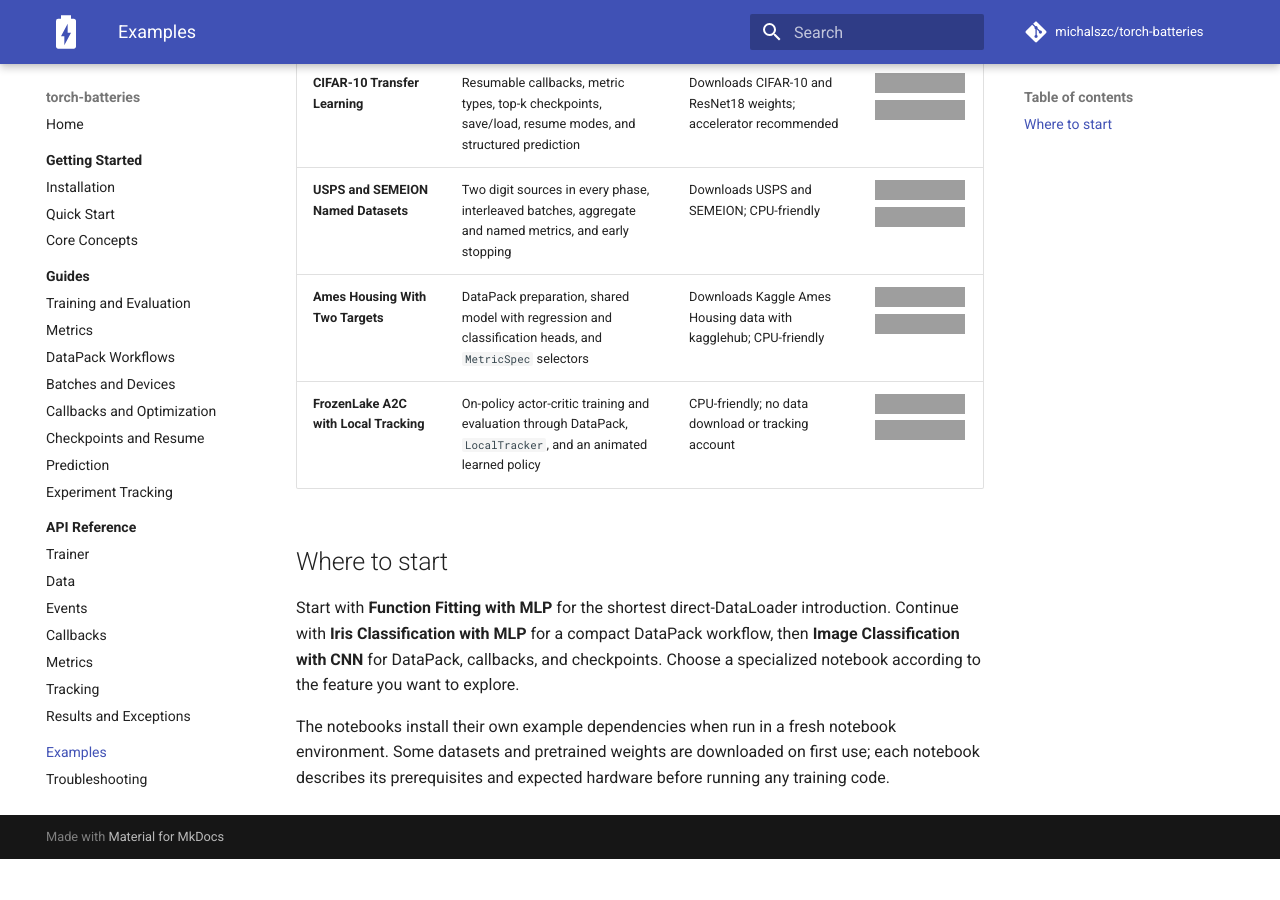
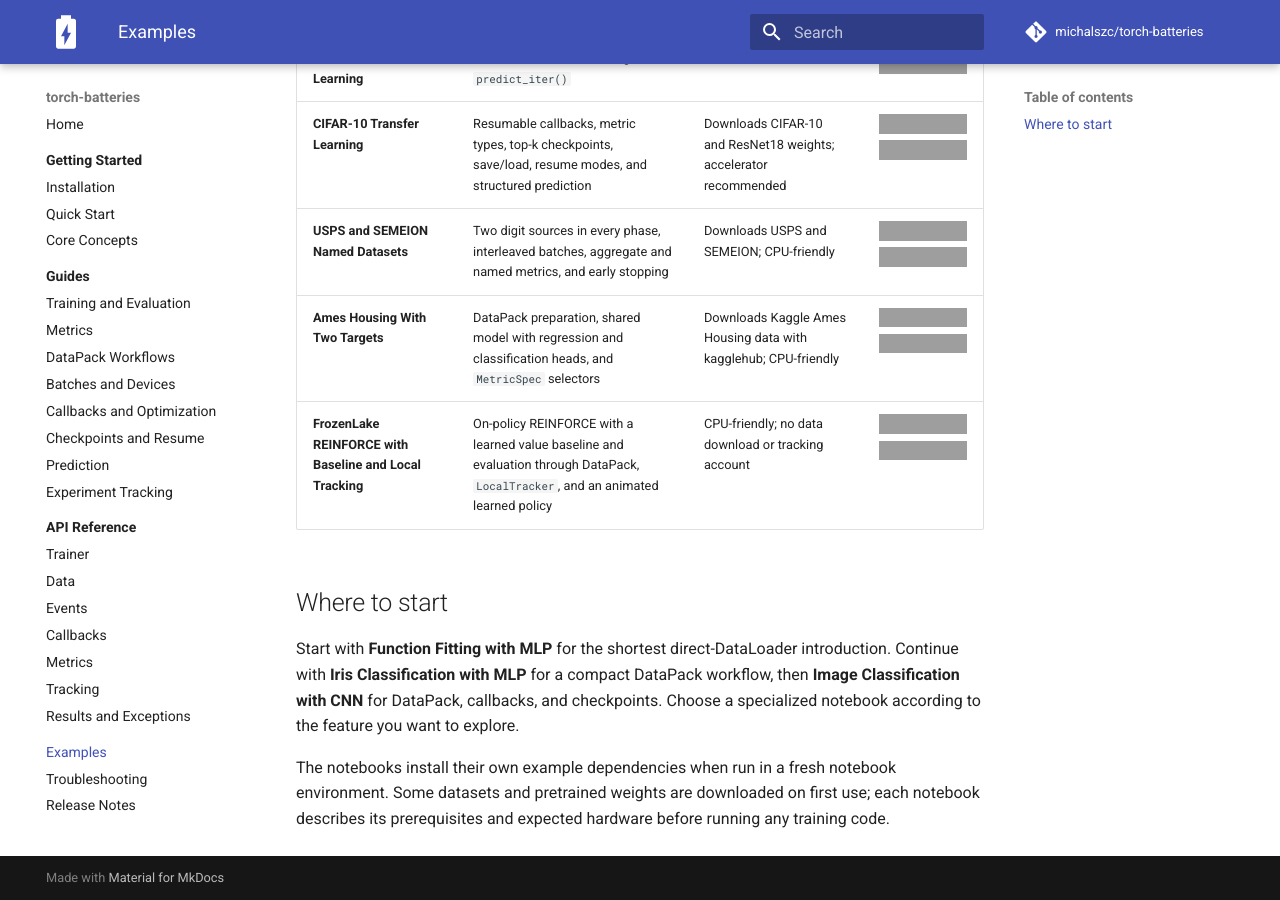
Before and after one commit to michalszc/torch-batteries, an MkDocs documentation site: the page built from documentation/examples.md, in a window 1280 px wide and 900 px high, scrolled down 838 px, cut to the strip 0-900 px from the top of the window. Built offline with MkDocs 1.6.1 and Material for MkDocs 9.7.7, drawn with Linux system fonts in a browser that asks for light colours; comment, search, counter and statistics services are not loaded; before the commit the page ends 1697 px from its top, so only the background shows below that; grey boxes are pictures that could not be loaded.

Commit message:
docs(notebooks): rename FrozenLake example to REINFORCE with baseline

```diff
--- a/documentation/examples.md
+++ b/documentation/examples.md
@@ -16,7 +16,7 @@
 | **CIFAR-10 Transfer Learning** | Resumable callbacks, metric types, top-k checkpoints, save/load, resume modes, and structured prediction | Downloads CIFAR-10 and ResNet18 weights; accelerator recommended | [![View on GitHub](https://img.shields.io/badge/View_on-GitHub-181717?logo=github)](https://github.com/michalszc/torch-batteries/blob/master/notebooks/cifar10_transfer_learning.ipynb) [![Open In Colab](https://colab.research.google.com/assets/colab-badge.svg)](https://colab.research.google.com/github/michalszc/torch-batteries/blob/master/notebooks/cifar10_transfer_learning.ipynb) |
 | **USPS and SEMEION Named Datasets** | Two digit sources in every phase, interleaved batches, aggregate and named metrics, and early stopping | Downloads USPS and SEMEION; CPU-friendly | [![View on GitHub](https://img.shields.io/badge/View_on-GitHub-181717?logo=github)](https://github.com/michalszc/torch-batteries/blob/master/notebooks/usps_semeion_multi_dataset.ipynb) [![Open In Colab](https://colab.research.google.com/assets/colab-badge.svg)](https://colab.research.google.com/github/michalszc/torch-batteries/blob/master/notebooks/usps_semeion_multi_dataset.ipynb) |
 | **Ames Housing With Two Targets** | DataPack preparation, shared model with regression and classification heads, and `MetricSpec` selectors | Downloads Kaggle Ames Housing data with kagglehub; CPU-friendly | [![View on GitHub](https://img.shields.io/badge/View_on-GitHub-181717?logo=github)](https://github.com/michalszc/torch-batteries/blob/master/notebooks/ames_housing_multi_target.ipynb) [![Open In Colab](https://colab.research.google.com/assets/colab-badge.svg)](https://colab.research.google.com/github/michalszc/torch-batteries/blob/master/notebooks/ames_housing_multi_target.ipynb) |
-| **FrozenLake A2C with Local Tracking** | On-policy actor-critic training and evaluation through DataPack, `LocalTracker`, and an animated learned policy | CPU-friendly; no data download or tracking account | [![View on GitHub](https://img.shields.io/badge/View_on-GitHub-181717?logo=github)](https://github.com/michalszc/torch-batteries/blob/master/notebooks/frozenlake_a2c_local_tracking.ipynb) [![Open In Colab](https://colab.research.google.com/assets/colab-badge.svg)](https://colab.research.google.com/github/michalszc/torch-batteries/blob/master/notebooks/frozenlake_a2c_local_tracking.ipynb) |
+| **FrozenLake REINFORCE with Baseline and Local Tracking** | On-policy REINFORCE with a learned value baseline and evaluation through DataPack, `LocalTracker`, and an animated learned policy | CPU-friendly; no data download or tracking account | [![View on GitHub](https://img.shields.io/badge/View_on-GitHub-181717?logo=github)](https://github.com/michalszc/torch-batteries/blob/master/notebooks/frozenlake_reinforce_baseline_local_tracking.ipynb) [![Open In Colab](https://colab.research.google.com/assets/colab-badge.svg)](https://colab.research.google.com/github/michalszc/torch-batteries/blob/master/notebooks/frozenlake_reinforce_baseline_local_tracking.ipynb) |
 
 ## Where to start
 
```
Also changed, not shown: README.md (+1 -1 lines), 3 other files.
